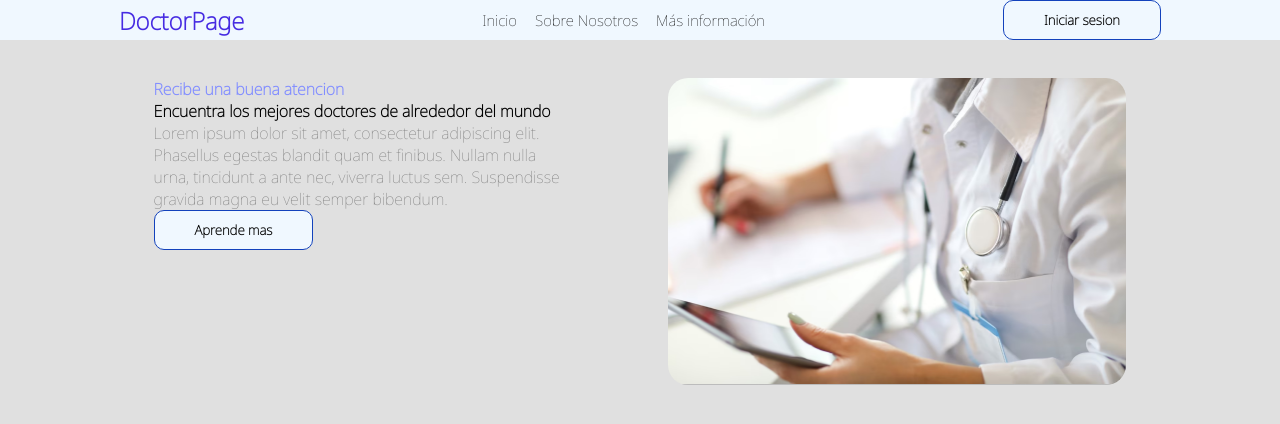
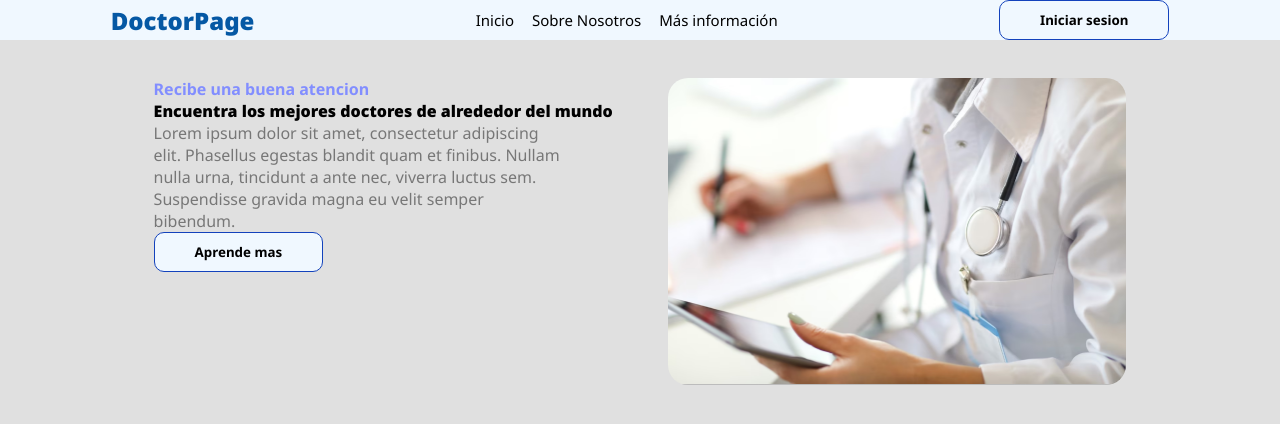
Before and after one commit to pgap22/DoctorPage, a plain HTML site: page index.html in a window 1280 px wide. Drawn offline with Linux system fonts and the light colour scheme.

Commit message:
Agregue ciertas cosas a la font de google

```diff
--- a/index.html
+++ b/index.html
@@ -9,7 +9,7 @@
     <link rel="stylesheet" href="./style.css">
     <link rel="preconnect" href="https://fonts.googleapis.com">
     <link rel="preconnect" href="https://fonts.gstatic.com" crossorigin>
-    <link href="https://fonts.googleapis.com/css2?family=Noto+Sans:wght@100&display=swap" rel="stylesheet">
+    <link href="https://fonts.googleapis.com/css2?family=Noto+Sans:wght@100;400;500;600;700;800;900&display=swap" rel="stylesheet">
 </head>
 
 <body>
--- a/style.css
+++ b/style.css
@@ -12,8 +12,8 @@ body {
 }
 
 h2 {
-    color: rgb(70, 43, 226);
-    ;
+    color: #0558A4;
+    font-weight: 900;
 }
 
 a {
```
